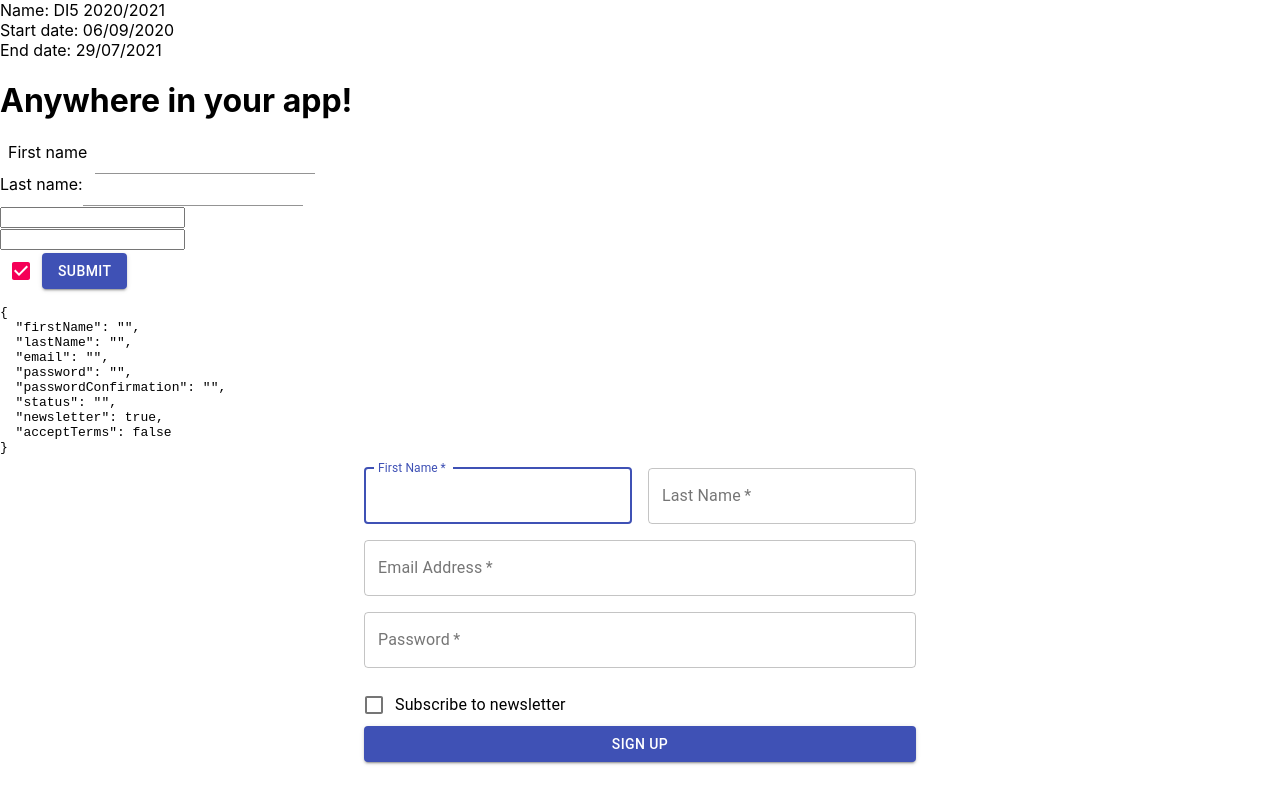
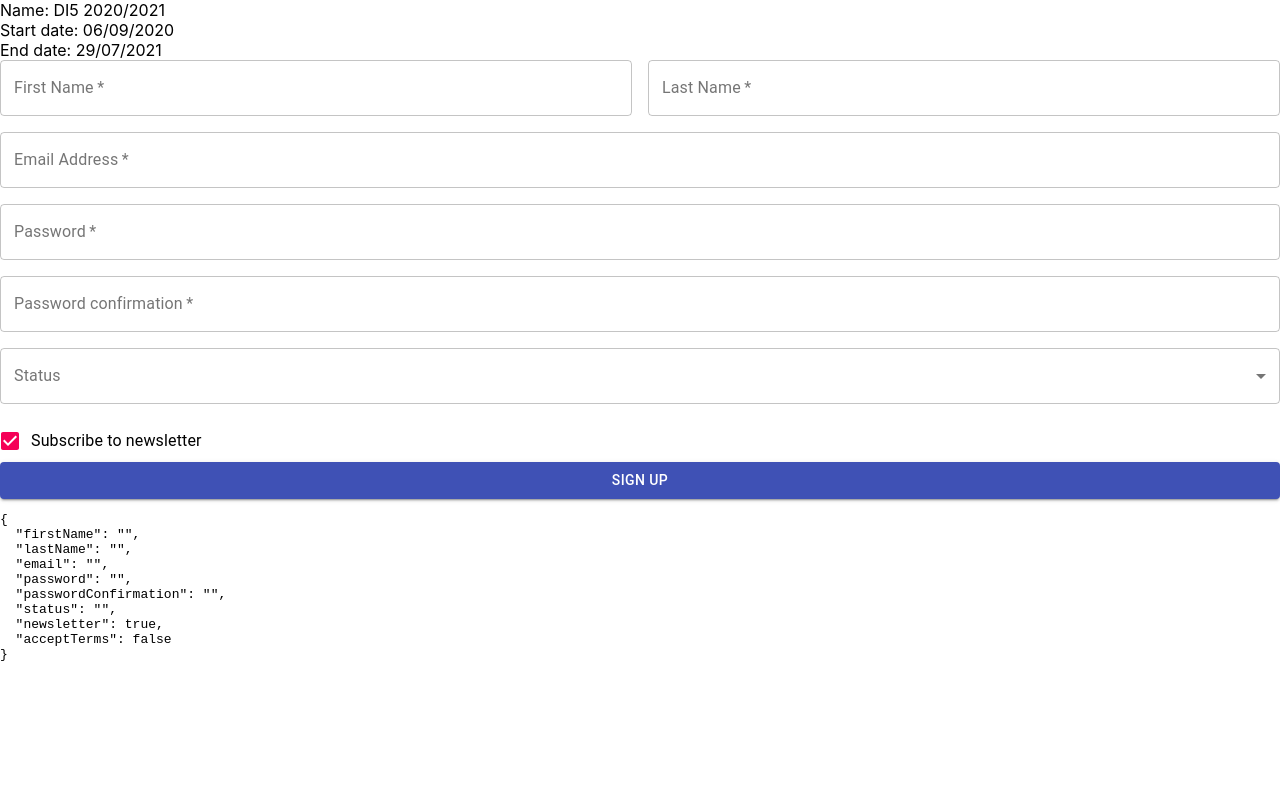
Before and after one commit to wassim-azirar/konexio, a React (Create React App) app: page / in a window 1280 px wide. Built offline with nearby package versions, Linux system fonts and the light colour scheme; the HTML template or start-up script is replaced by a standard one.

Commit message:
created Subscription form

```diff
--- a/src/App.js
+++ b/src/App.js
@@ -1,7 +1,6 @@
 import React from 'react';
 import './App.scss';
 import Promo from './components/Promo';
-import SignUp from './components/SignUp';
 import Subscription from './components/Subscription';
 import data from './data/promo.json';
 
@@ -14,7 +13,7 @@
     <>
       <Promo name={name} startDate={startDate} endDate={endDate}></Promo>
       <Subscription name='hello'></Subscription>
-      <SignUp></SignUp>
+      {/* <SignUp></SignUp> */}
     </>
   );
 };
--- a/src/components/Subscription.js
+++ b/src/components/Subscription.js
@@ -1,4 +1,12 @@
-import { Box, Button, Checkbox, TextField } from '@material-ui/core';
+import Button from '@material-ui/core/Button';
+import Checkbox from '@material-ui/core/Checkbox';
+import FormControl from '@material-ui/core/FormControl';
+import FormControlLabel from '@material-ui/core/FormControlLabel';
+import Grid from '@material-ui/core/Grid';
+import InputLabel from '@material-ui/core/InputLabel';
+import MenuItem from '@material-ui/core/MenuItem';
+import Select from '@material-ui/core/Select';
+import TextField from '@material-ui/core/TextField';
 import { Formik } from 'formik';
 import PropTypes from 'prop-types';
 import React from 'react';
@@ -6,7 +14,6 @@
 const Subscription = () => {
   return (
     <div>
-      <h1>Anywhere in your app!</h1>
       <Formik
         initialValues={{
           firstName: '',
@@ -34,41 +41,109 @@
         }}>
         {({ values, errors, touched, handleChange, handleBlur, handleSubmit, isSubmitting }) => (
           <form onSubmit={handleSubmit}>
-            <div>
-              <Box component='span' m={1}>
-                First name
-              </Box>
+            <Grid container spacing={2}>
+              <Grid item xs={12} sm={6}>
                 <TextField
+                  variant='outlined'
+                  required
+                  fullWidth
+                  id='firstName'
                   name='firstName'
+                  label='First Name'
                   value={values.firstName}
                   onChange={handleChange}
                   onBlur={handleBlur}></TextField>
-            </div>
-            <div>
-              Last name:
+              </Grid>
+              <Grid item xs={12} sm={6}>
                 <TextField
+                  variant='outlined'
+                  required
+                  fullWidth
+                  id='lastName'
                   name='lastName'
+                  label='Last Name'
                   value={values.lastName}
                   onChange={handleChange}
-                onBlur={handleBlur}></TextField>
-            </div>
-            <div>
-              <input type='email' name='email' value={values.email} onChange={handleChange} onBlur={handleBlur} />
-              {errors.email && touched.email && errors.email}
-            </div>
-            <div>
-              <input
-                type='password'
-                name='password'
+                  onBlur={handleBlur}
+                />
+              </Grid>
+              <Grid item xs={12}>
+                <TextField
+                  variant='outlined'
+                  required
+                  fullWidth
+                  id='email'
+                  name='email'
+                  label='Email Address'
+                  value={values.email}
                   onChange={handleChange}
                   onBlur={handleBlur}
+                />
+              </Grid>
+              <Grid item xs={12}>
+                <TextField
+                  variant='outlined'
+                  required
+                  fullWidth
+                  id='password'
+                  name='password'
+                  label='Password'
+                  type='password'
                   value={values.password}
+                  onChange={handleChange}
+                  onBlur={handleBlur}
                 />
-              {errors.password && touched.password && errors.password}
-            </div>
-            <Checkbox checked={values.newsletter} onChange={handleChange} value={values.newsletter} />
-            <Button type='submit' disabled={isSubmitting} variant='contained' color='primary'>
-              Submit
+              </Grid>
+              <Grid item xs={12}>
+                <TextField
+                  variant='outlined'
+                  required
+                  fullWidth
+                  id='passwordConfirmation'
+                  name='passwordConfirmation'
+                  label='Password confirmation'
+                  type='password'
+                  value={values.passwordConfirmation}
+                  onChange={handleChange}
+                  onBlur={handleBlur}
+                />
+              </Grid>
+              <Grid item xs={12}>
+                <FormControl variant='outlined' fullWidth>
+                  <InputLabel>Status</InputLabel>
+                  <Select
+                    variant='outlined'
+                    required
+                    id='status'
+                    name='status'
+                    label='Status'
+                    value={values.status}
+                    onChange={handleChange}>
+                    <MenuItem value={'teacher'}>Teacher</MenuItem>
+                    <MenuItem value={'teacherAssistant'}>Teacher assistant</MenuItem>
+                    <MenuItem value={'student'}>Student</MenuItem>
+                  </Select>
+                </FormControl>
+              </Grid>
+              <Grid item xs={12}>
+                <FormControl component='fieldset'>
+                  <FormControlLabel
+                    control={
+                      <Checkbox
+                        id='newsletter'
+                        name='newsletter'
+                        value='newsletter'
+                        checked={values.newsletter}
+                        onChange={handleChange('newsletter')}
+                      />
+                    }
+                    label='Subscribe to newsletter'
+                  />
+                </FormControl>
+              </Grid>
+            </Grid>
+            <Button type='submit' disabled={isSubmitting} fullWidth variant='contained' color='primary'>
+              Sign Up
             </Button>
             <pre>{JSON.stringify(values, null, 2)}</pre>
           </form>
```
Lines whose indentation alone changed are shown as unchanged.
